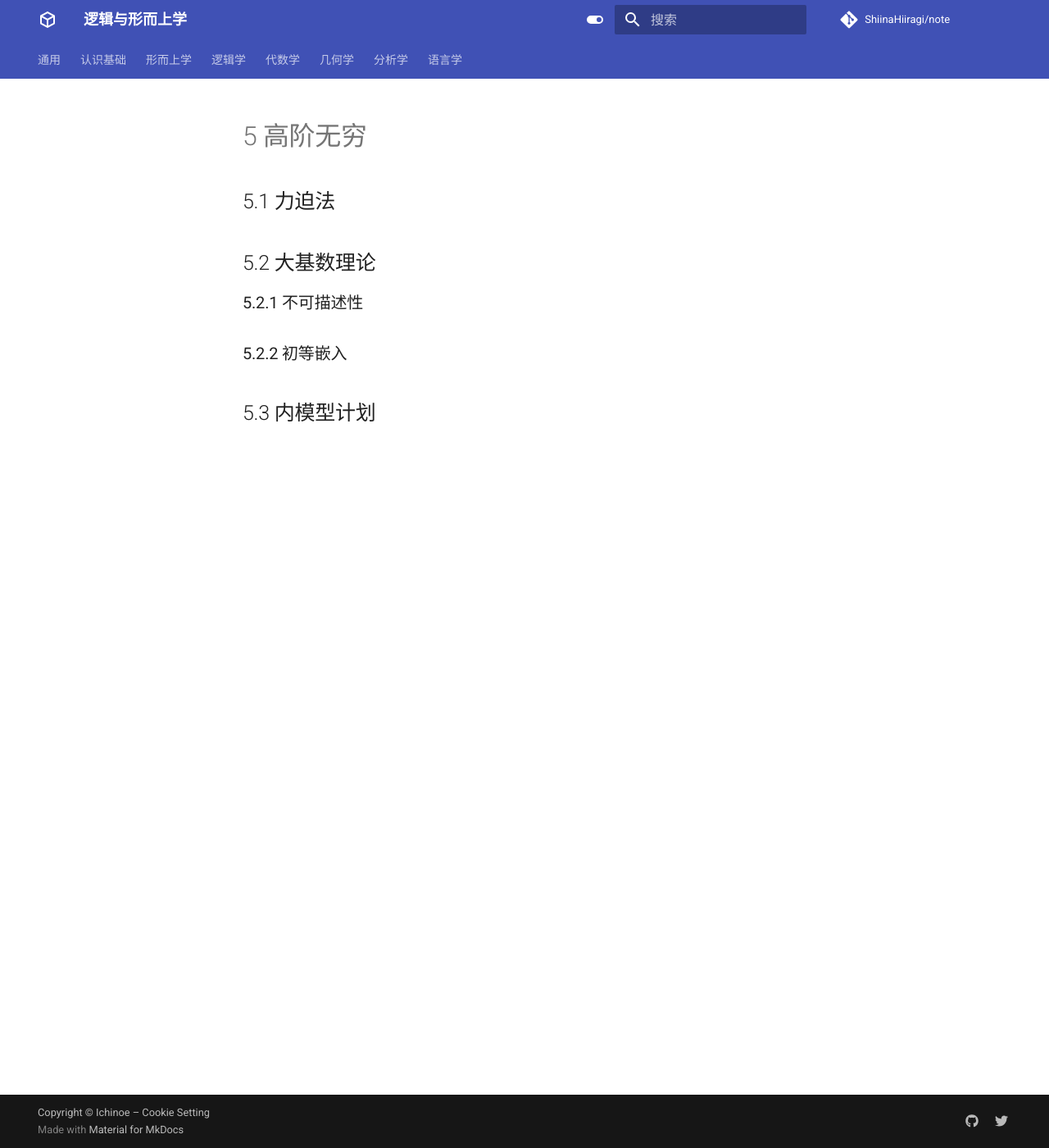
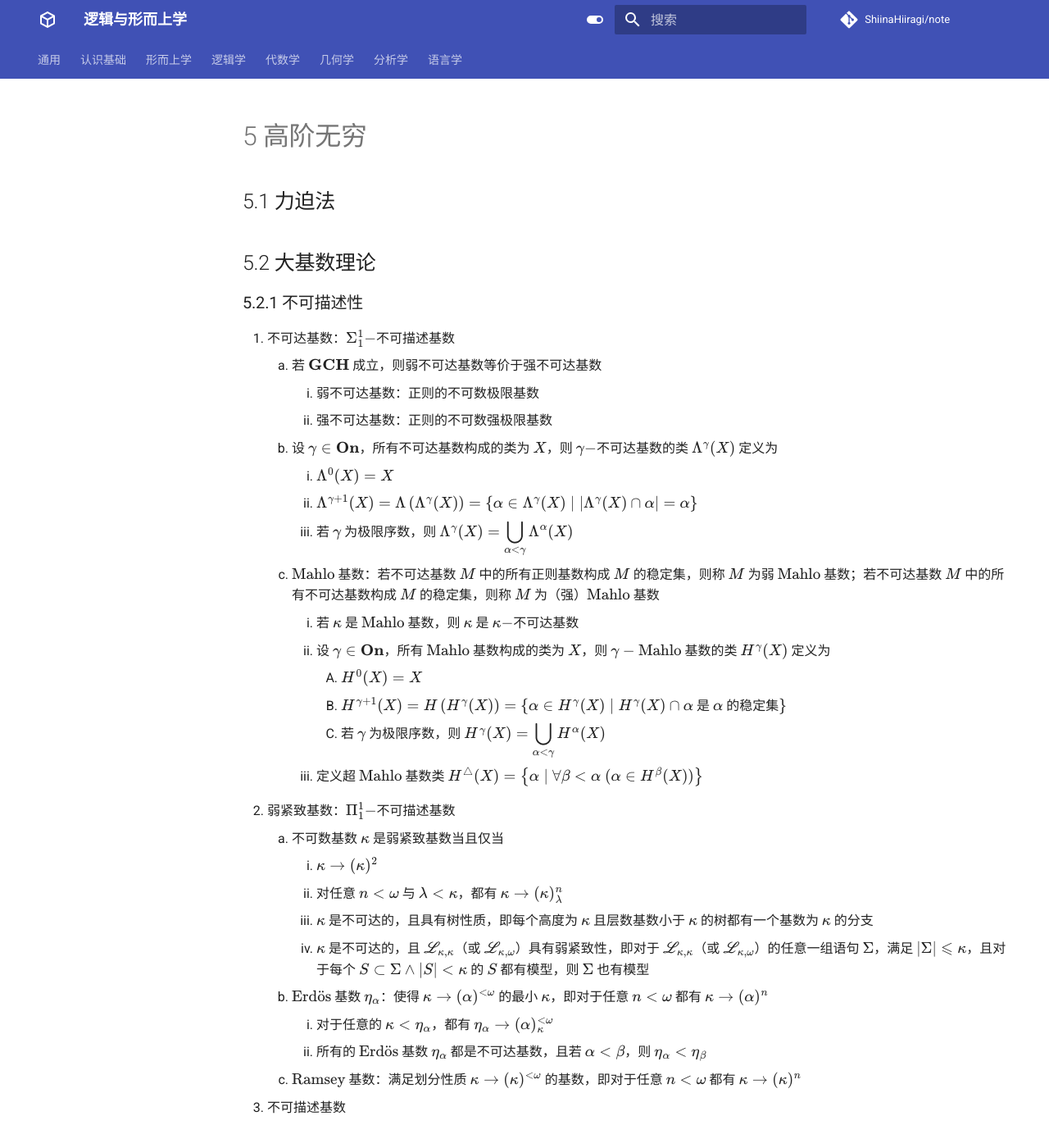
Before and after one commit to ShiinaHiiragi/note, an MkDocs documentation site: the page built from docs/logic/set/card.md, in a window 1280 px wide and 1400 px high. Shown: the whole window at 82% size. Built offline with MkDocs 1.6.1 and Material for MkDocs 9.7.7, drawn with Linux system fonts in a browser that asks for light colours; comment, search, counter and statistics services are not loaded.

Commit message:
add compact

```diff
--- a/docs/logic/set/card.md
+++ b/docs/logic/set/card.md
@@ -4,6 +4,32 @@
 
 ## 5.2 大基数理论
 ### 5.2.1 不可描述性
+1. 不可达基数：$\Sigma_1^1-$不可描述基数
+    1. 若 $\mathbf{GCH}$ 成立，则弱不可达基数等价于强不可达基数
+        1. 弱不可达基数：正则的不可数极限基数
+        2. 强不可达基数：正则的不可数强极限基数
+    2. 设 $\gamma \in \mathbf{On}$，所有不可达基数构成的类为 $X$，则 $\gamma-$不可达基数的类 $\Lambda^{\gamma}(X)$ 定义为
+        1. $\Lambda^{0}(X) = X$
+        2. $\Lambda^{\gamma+1}(X)=\Lambda\left(\Lambda^{\gamma}(X)\right)=\left\{\alpha \in \Lambda^{\gamma}(X) \mid |\Lambda^{\gamma}(X) \cap \alpha| =\alpha\right\}$
+        3. 若 $\gamma$ 为极限序数，则 $\Lambda^{\gamma}(X) = {\displaystyle \bigcup_{\alpha<\gamma} \Lambda^{\alpha}(X)}$
+    3. $\text{Mahlo}$ 基数：若不可达基数 $M$ 中的所有正则基数构成 $M$ 的稳定集，则称 $M$ 为弱 $\text{Mahlo}$ 基数；若不可达基数 $M$ 中的所有不可达基数构成 $M$ 的稳定集，则称 $M$ 为（强）$\text{Mahlo}$ 基数
+        1. 若 $\kappa$ 是 $\text{Mahlo}$ 基数，则 $\kappa$ 是 $\kappa-$不可达基数
+        2. 设 $\gamma \in \mathbf{On}$，所有 $\text{Mahlo}$ 基数构成的类为 $X$，则 $\gamma-\text{Mahlo}$ 基数的类 $H^{\gamma}(X)$ 定义为
+            1. $H^{0}(X) = X$
+            2. $H^{\gamma+1}(X)=H\left(H^{\gamma}(X)\right)=\{\alpha \in H^{\gamma}(X) \mid H^{\gamma}(X) \cap \alpha$ 是 $\alpha$ 的稳定集$\}$
+            3. 若 $\gamma$ 为极限序数，则 $H^{\gamma}(X) = {\displaystyle \bigcup_{\alpha<\gamma} H^{\alpha}(X)}$
+        3. 定义超 $\text{Mahlo}$ 基数类 $H^{\triangle}(X)=\left\{\alpha \mid \forall \beta<\alpha \ (\alpha \in H^{\beta}(X))\right\}$
+2. 弱紧致基数：$\Pi_1^1-$不可描述基数
+    1. 不可数基数 $\kappa$ 是弱紧致基数当且仅当
+        1. $\kappa \rightarrow(\kappa)^{2}$
+        2. 对任意 $n < \omega$ 与 $\lambda < \kappa$，都有 $\kappa \rightarrow(\kappa)_{\lambda}^{n}$
+        3. $\kappa$ 是不可达的，且具有树性质，即每个高度为 $\kappa$ 且层数基数小于 $\kappa$ 的树都有一个基数为 $\kappa$ 的分支
+        4. $\kappa$ 是不可达的，且 $\mathscr{L}_{\kappa, \kappa}$（或 $\mathscr{L}_{\kappa, \omega}$）具有弱紧致性，即对于 $\mathscr{L}_{\kappa, \kappa}$（或 $\mathscr{L}_{\kappa, \omega}$）的任意一组语句 $\Sigma$，满足 $|\Sigma| \leqslant \kappa$，且对于每个 $S \subset \Sigma \wedge |S|<\kappa$ 的 $S$ 都有模型，则 $\Sigma$ 也有模型
+    2. $\text{Erd}\ddot{\mathrm{o}}\text{s}$ 基数 $\eta_{\alpha}$：使得 $\kappa \rightarrow(\alpha)^{<\omega}$ 的最小 $\kappa$，即对于任意 $n < \omega$ 都有 $\kappa \rightarrow(\alpha)^{n}$
+        1. 对于任意的 $\kappa<\eta_{\alpha}$，都有 $\eta_{\alpha} \rightarrow(\alpha)_{\kappa}^{<\omega}$
+        2. 所有的 $\text{Erd}\ddot{\mathrm{o}}\text{s}$ 基数 $\eta_{\alpha}$ 都是不可达基数，且若 $\alpha<\beta$，则 $\eta_{\alpha}<\eta_{\beta}$
+    3. $\text{Ramsey}$ 基数：满足划分性质 $\kappa \rightarrow(\kappa)^{<\omega}$ 的基数，即对于任意 $n < \omega$ 都有 $\kappa \rightarrow(\kappa)^{n}$
+3. 不可描述基数
 
 ### 5.2.2 初等嵌入
 
```
Also changed, not shown: docs/logic/prf/hilbert.md (+5 -3 lines), docs/logic/rec/arith.md (+4 -1 lines).
